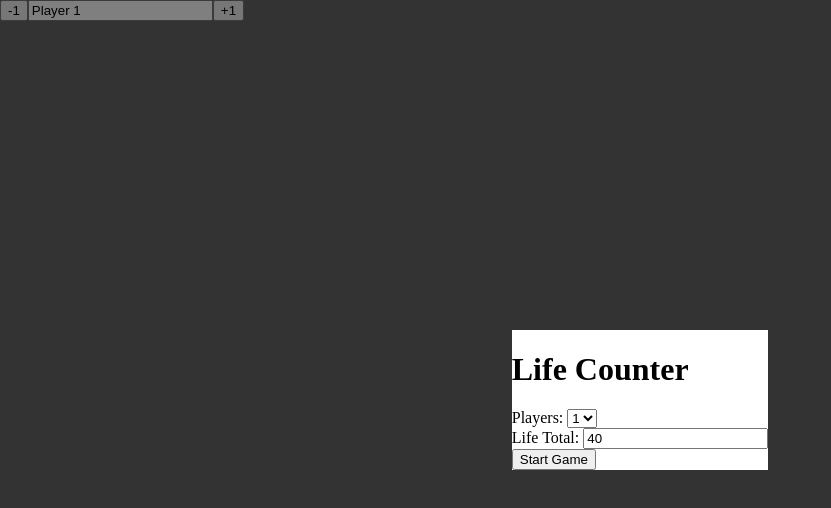
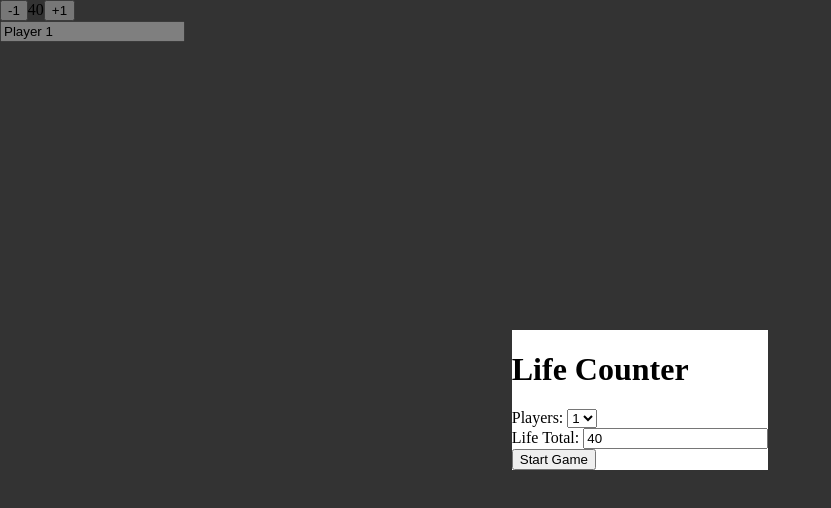
Before and after one commit to boilemmashem/lifecounter, a React (Create React App) app: page / in a window 1280 px wide. Shown: the top 508 px of the page, without its empty margins (0-831 px from the left). Built offline with nearby package versions, Linux system fonts and the light colour scheme.

Commit message:
create player component

```diff
--- a/src/components/App.jsx
+++ b/src/components/App.jsx
@@ -14,9 +14,8 @@ export function App() {
   const getSettingsObj = JSON.parse(localStorage.getItem('settingsObj'))
   const [settingsObj, setSettingsObj] = useState(getSettingsObj ? getSettingsObj : {})
 
-
-  const [playerCount, setPlayerCount] = useState(settingsObj[0]? settingsObj.playerCount : 1)
-  const [startingLifeTotal, setStartingLifeTotal] = useState(settingsObj[0]? settingsObj.startingLifeTotal : 40)
+  const [playerCount, setPlayerCount] = useState(getSettingsObj? settingsObj.playerCount : 1)
+  const [startingLifeTotal, setStartingLifeTotal] = useState(getSettingsObj? settingsObj.startingLifeTotal : 40)
   const [newGameOpen, setNewGameOpen] = useState(true)
 
   const addPlayers = (numOfPlayers) => {
@@ -24,7 +23,7 @@ export function App() {
     for(let i = 1; i <= numOfPlayers; i++) {
       playersArr.push(
         <Player
-          lifeTotal={startingLifeTotal}
+          startingLifeTotal={startingLifeTotal}
           defaultPlayerName={`Player ${i}`}
           key={`player${i}`}
         />
--- a/src/components/Player.jsx
+++ b/src/components/Player.jsx
@@ -1,15 +1,20 @@
-import React from 'react'
+import React, {useState} from 'react'
 import styled from 'styled-components'
 
 const StyledPlayer = styled.section`
 
 `
 export const Player = (props) => {
+    const [playerLifeTotal, setPlayerLifeTotal] = useState(props.startingLifeTotal)
+
     return (
         <StyledPlayer>
-            <button>-1</button>
+            <div>
+                <button className="lifeTotalMinus">-1</button>
+                <span>{props.startingLifeTotal}</span>
+                <button className="lifeTotalPlus">+1</button>
+            </div>
             <input type="text" className="playerName" defaultValue={props.defaultPlayerName}/>
-            <button>+1</button>
         </StyledPlayer>
     )
 }
```
